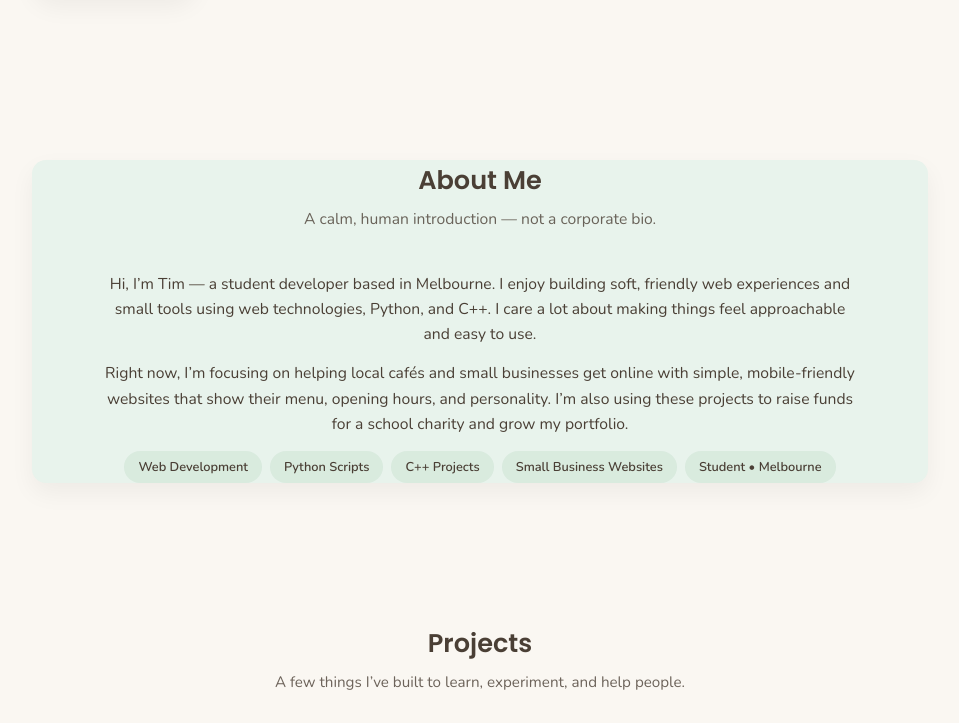
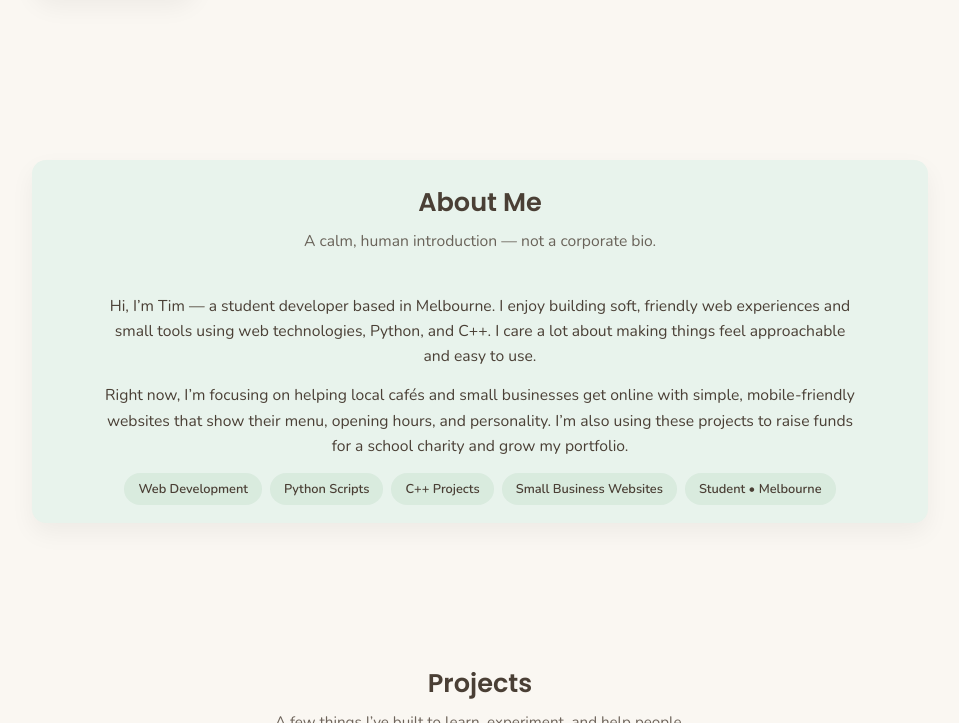
Before and after one commit to Ymit-pixel/ymit-pixel.github.io, a plain HTML site: page index.html in a window 1280 px wide. Shown: the part 526-1249 px from the top of the page, without its empty margins (160-1119 px from the left). Drawn offline with nearby package versions, Linux system fonts and the light colour scheme.

Commit message:
Add padding to .about class in index.html

```diff
--- a/index.html
+++ b/index.html
@@ -196,6 +196,7 @@
             background: var(--bg-soft);
             border-radius: var(--radius);
             box-shadow: var(--shadow-soft);
+            padding: 22px 22px 18px;
         }
 
         .about-inner {
```
